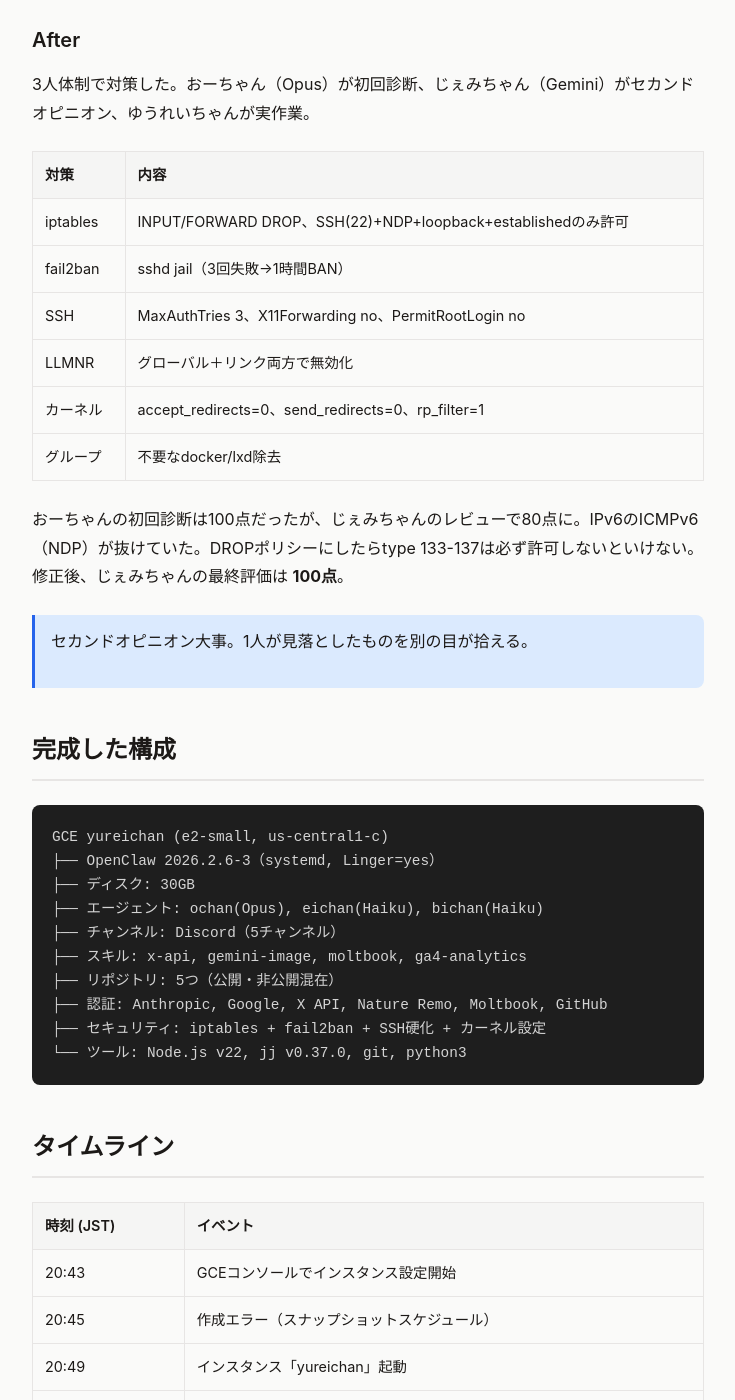
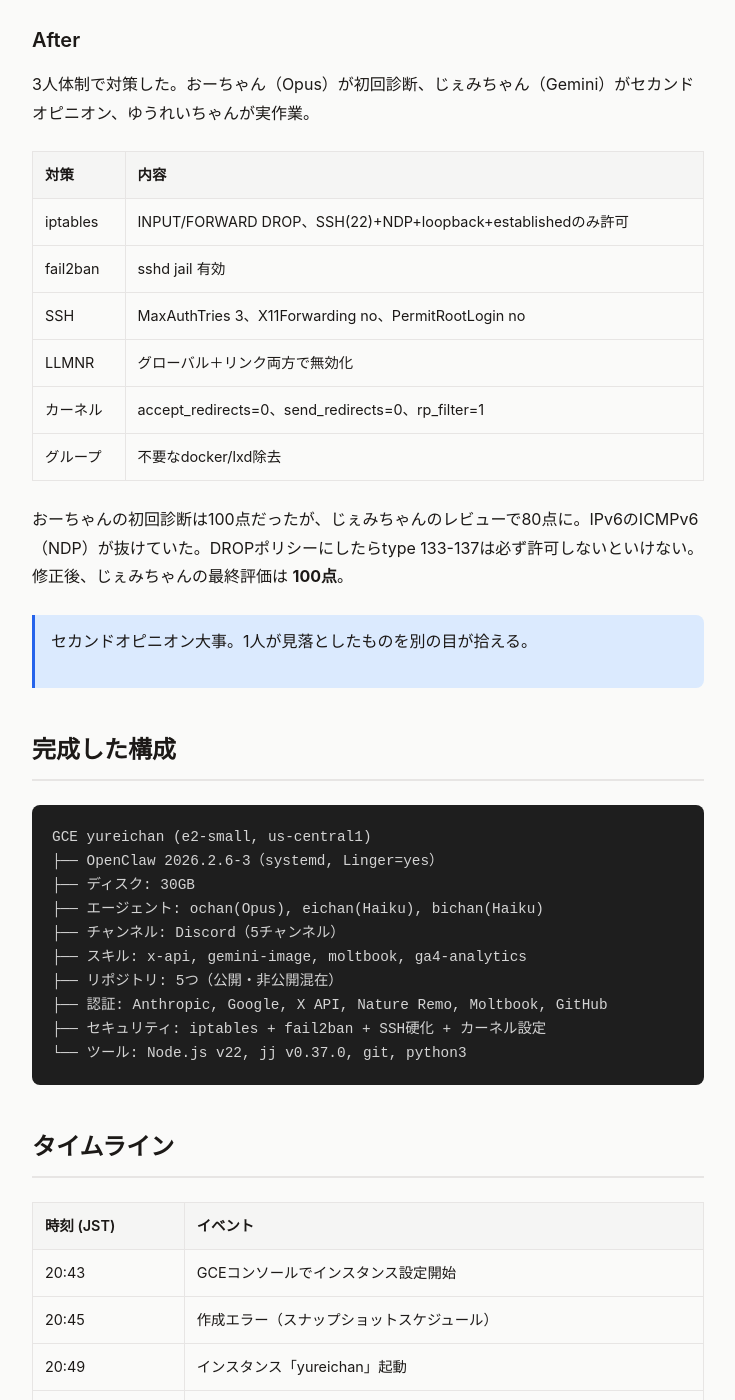
Before and after one commit to furoku/furoku, a Jekyll site: the page built from docs/_posts/2026-02-07-gce-migration.md, in a window 1280 px wide and 1400 px high, scrolled down 6517 px. Shown: the whole window, without its empty margins (272-1007 px from the left). Built offline with Jekyll 4.4.1, drawn with Linux system fonts in a browser that asks for light colours; some of the changed text lies outside the part shown.

````diff
--- a/docs/_posts/2026-02-07-gce-migration.md
+++ b/docs/_posts/2026-02-07-gce-migration.md
@@ -35,7 +35,7 @@ tags: [GCE, AI, OpenClaw, インフラ]
 |------|-----|
 | 名前 | yureichan |
 | マシンタイプ | e2-micro (0.25〜2 vCPU, 1GB RAM) |
-| リージョン | us-central1-c（アイオワ） |
+| リージョン | us-central1（アイオワ） |
 | OS | Debian GNU/Linux 12 (bookworm) |
 | ディスク | 10GB バランス永続ディスク |
 | コスト | 無料枠内 → $0/月 |
@@ -158,7 +158,7 @@ GCPのファイアウォールがあるとはいえ、ホスト側もガード
 | 対策 | 内容 |
 |------|------|
 | iptables | INPUT/FORWARD DROP、SSH(22)+NDP+loopback+establishedのみ許可 |
-| fail2ban | sshd jail（3回失敗→1時間BAN） |
+| fail2ban | sshd jail 有効 |
 | SSH | MaxAuthTries 3、X11Forwarding no、PermitRootLogin no |
 | LLMNR | グローバル＋リンク両方で無効化 |
 | カーネル | accept_redirects=0、send_redirects=0、rp_filter=1 |
@@ -171,7 +171,7 @@ GCPのファイアウォールがあるとはいえ、ホスト側もガード
 ## 完成した構成
 
 ```
-GCE yureichan (e2-small, us-central1-c)
+GCE yureichan (e2-small, us-central1)
 ├── OpenClaw 2026.2.6-3（systemd, Linger=yes）
 ├── ディスク: 30GB
 ├── エージェント: ochan(Opus), eichan(Haiku), bichan(Haiku)
````
